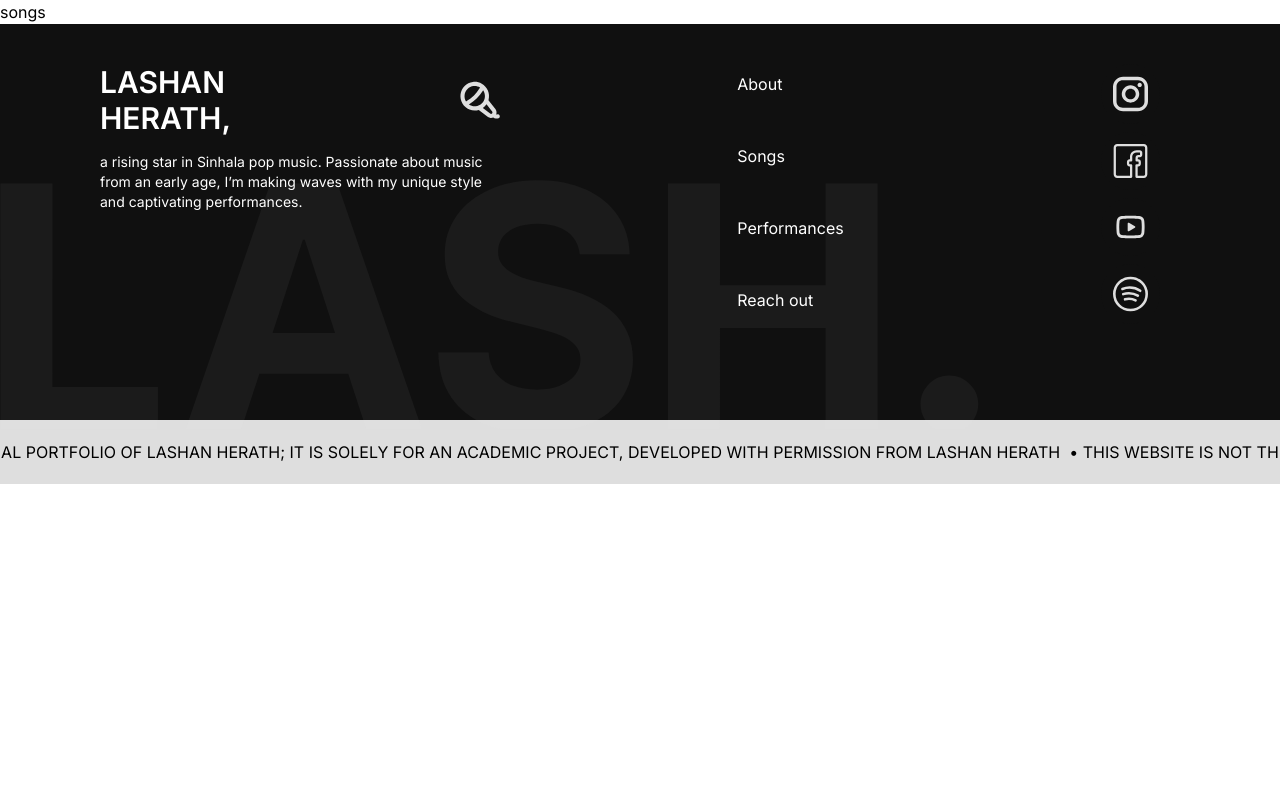
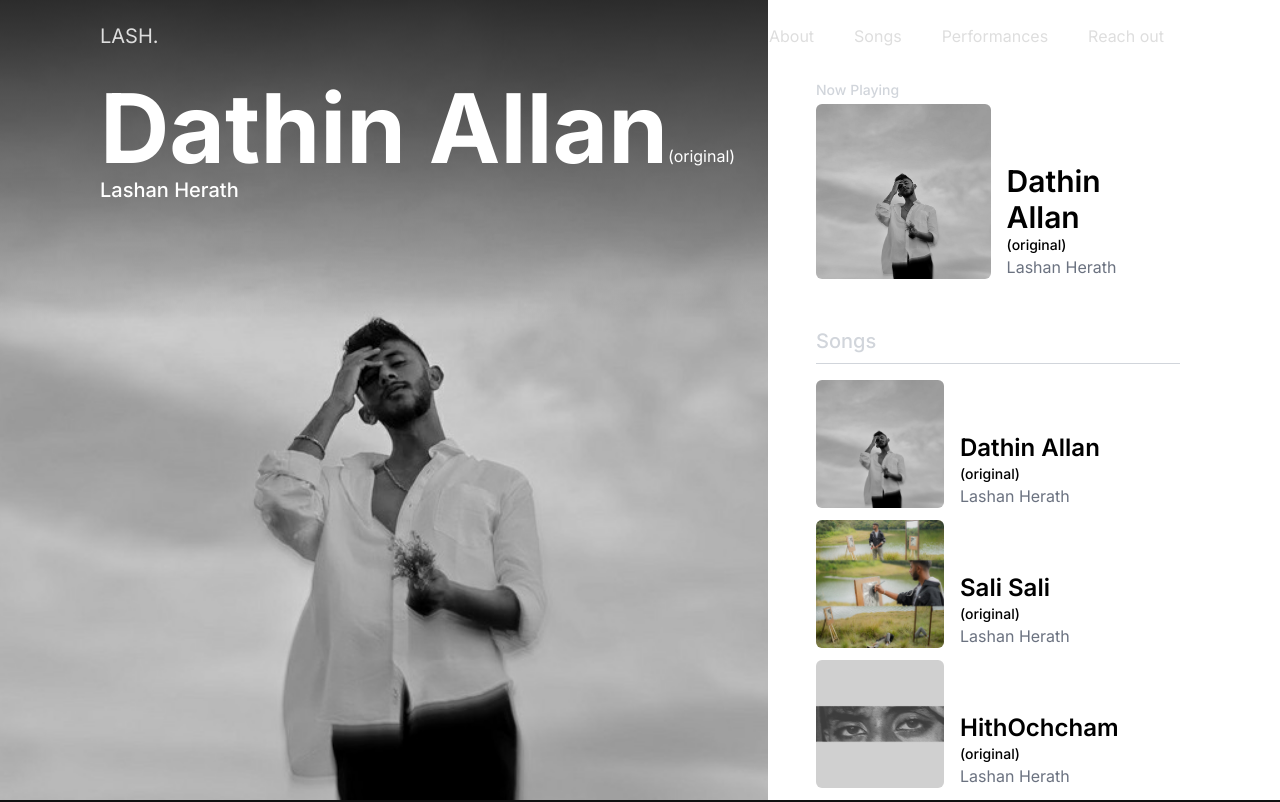
Before and after one commit to Vinod-Mendis/Lash-Portfolio, a Next.js app: page /songs in a window 1280 px wide. Shown: the top 802 px of the page. Built offline with nearby package versions, Linux system fonts and the light colour scheme.

Commit message:
songs page : desktop only

```diff
--- a/app/songs/page.jsx
+++ b/app/songs/page.jsx
@@ -1,9 +1,97 @@
-import React from 'react'
+"use client";
+
+import Image from "next/image";
+import cover from "/public/images/dathin_allan.jpeg";
+import content from "@/content/content";
+import { useState } from "react";
 
 function songs() {
+  const [selectedSong, setSelectedSong] = useState(null);
+
+  const handleSongClick = (song) => {
+    setSelectedSong(song);
+  };
+
   return (
-    <div>songs</div>
-  )
+    <div className="h-screen bg-gray-700 flex">
+      <div className="bg-green-600 h-full w-[60%] relative">
+        <div className="absolute top-0 bg-desktop-song-gradient h-full w-full"></div>
+        <div className="md:pl-[100px] md:mt-20 absolute z-10">
+          <div className="items-end  flex">
+            <h1 className="text-8xl font-bold text-white">{selectedSong ? selectedSong.name : "Dathin Allan"}</h1>
+            <p className="mb-2 text-white">({selectedSong ? selectedSong.ver : "original"})</p>
+          </div>
+          <h1 className="text-xl font-medium text-white">Lashan Herath</h1>
+        </div>
+        <Image
+          src={selectedSong ? selectedSong.cover : cover}
+          alt="cover_image"
+          width={400}
+          height={400}
+          className="object-cover h-full w-full"
+        />
+      </div>
+
+      <div className="bg-white h-full w-[40%]">
+        <div className="md:mt-20 md:pl-12 md:pr-[100px]">
+          <p className="text-sm font-medium text-gray-300 mb-1">Now Playing</p>
+          <div className="flex items-end gap-4">
+            <div className="w-44">
+              <Image
+                src={selectedSong ? selectedSong.cover : cover}
+                alt="cover_image"
+                width={400}
+                height={400}
+                className="object-cover h-full w-full rounded-md"
+              />
+            </div>
+            <div>
+              <h1 className="text-3xl font-semibold">{selectedSong ? selectedSong.name : "Dathin Allan"}</h1>
+              <p className="text-sm font-medium">({selectedSong ? selectedSong.ver : "original"})</p>
+              <p className="text-gray-500">Lashan Herath</p>
+            </div>
+          </div>
+
+          <h1 className="text-xl font-medium text-gray-300 mt-12">Songs</h1>
+          <div className="w-full h-px bg-gray-300 mt-2 mb-4"></div>
+
+          <div
+            className="flex flex-col gap-3 overflow-y-auto pb-24"
+            style={{ maxHeight: "calc(100vh - 300px)" }}
+          >
+            {Object.entries(content.songs).reverse().map(([key, song]) => (
+              <div
+                key={key}
+                className="cursor-pointer flex items-end gap-4 hover:bg-gray-100 rounded-md transition"
+                onClick={() => handleSongClick(song)}
+              >
+                <div className="w-32 song">
+                  <Image
+                    src={song.cover}
+                    alt="cover_image"
+                    width={400}
+                    height={400}
+                    className="object-cover h-full w-full rounded-md"
+                  />
+                </div>
+                <div>
+                  <h1
+                    className={`text-2xl font-semibold ${
+                      selectedSong?.id === song.id ? "text-green-400" : ""
+                    }`}
+                  >
+                    {song.name}
+                  </h1>
+                  <p className="text-sm font-medium">({song.ver})</p>
+                  <p className="text-gray-500">Lashan Herath</p>
+                </div>
+              </div>
+            ))}
+          </div>
+        </div>
+      </div>
+    </div>
+  );
 }
 
-export default songs
+export default songs;
--- a/components/Hero.jsx
+++ b/components/Hero.jsx
@@ -91,7 +91,7 @@ function Hero() {
           className="mt-[-45px] w-full flex flex-col items-center"
         >
           <h1 className="text-center text-white pb-2">get to know me</h1>
-          <Image ref={floatRef} src={dropdown_arrow} width={20} height={20} />
+          <Image ref={floatRef} alt="dropdown_arrow" src={dropdown_arrow} width={20} height={20} />
         </div>
       </div>
     </div>
--- a/components/Navbar.jsx
+++ b/components/Navbar.jsx
@@ -45,7 +45,7 @@ function Navbar() {
       <Link href={"/"}>
         <h1 className="text-xl">LASH.</h1>
       </Link>
-      <ul className="hidden md:flex flex-col text-right md:flex-row gap-0 md:gap-6">
+      <ul className="hidden md:flex flex-col text-right md:flex-row gap-0 md:gap-2">
         {Object.entries(content.nav_items).map(([key, item]) => (
           <Link href={item.route} key={key}>
             <li className='bg-transparent hover:bg-[#dedede] hover:text-black transition px-4 py-2 rounded-full' >{item.text}</li>
--- a/components/Preloader.jsx
+++ b/components/Preloader.jsx
@@ -60,6 +60,8 @@ function Preloader() {
       isMounted = false;
     };
   }, [currentValue]);
+
+
   return (
     <div
       ref={preloader}
--- a/content/content.js
+++ b/content/content.js
@@ -24,21 +24,25 @@ const content = {
       cover: "/images/hitOchcham_acoustic.png",
       name: "HithOchcham",
       ver: "acoustic",
+      id: 1,
     },
     song_2: {
       cover: "/images/hithOchcham.jpg",
       name: "HithOchcham",
-      ver: "Original",
+      ver: "original",
+      id: 2,
     },
     song_3: {
       cover: "/images/sali_sali.jpg",
       name: "Sali Sali",
-      ver: "Original",
+      ver: "original",
+      id: 3,
     },
     song_4: {
       cover: "/images/dathin_allan.jpeg",
       name: "Dathin Allan",
-      ver: "Original",
+      ver: "original",
+      id: 4,
     },
   },
   performances: {
--- a/tailwind.config.js
+++ b/tailwind.config.js
@@ -14,6 +14,10 @@ module.exports = {
           "linear-gradient(to top, rgba(16, 16, 16, 1), rgba(252, 252, 252, 0) 50%)",
         "mobile-contact-gradient":
           "linear-gradient(to top, rgba(16, 16, 16, 1), rgba(252, 252, 252, 0) 40%),linear-gradient(to bottom, rgba(16, 16, 16, 1), rgba(252, 252, 252, 0) 30%)",
+        "desktop-song-gradient":
+          "linear-gradient(to bottom, rgba(16, 16, 16, .8), rgba(252, 252, 252, 0) 40%)",
+        "desktop-playlits-gradient":
+          "linear-gradient(to top, rgba(252, 252, 252, 1), rgba(252, 252, 252, 0) 40%)",
       },
     },
   },
```
